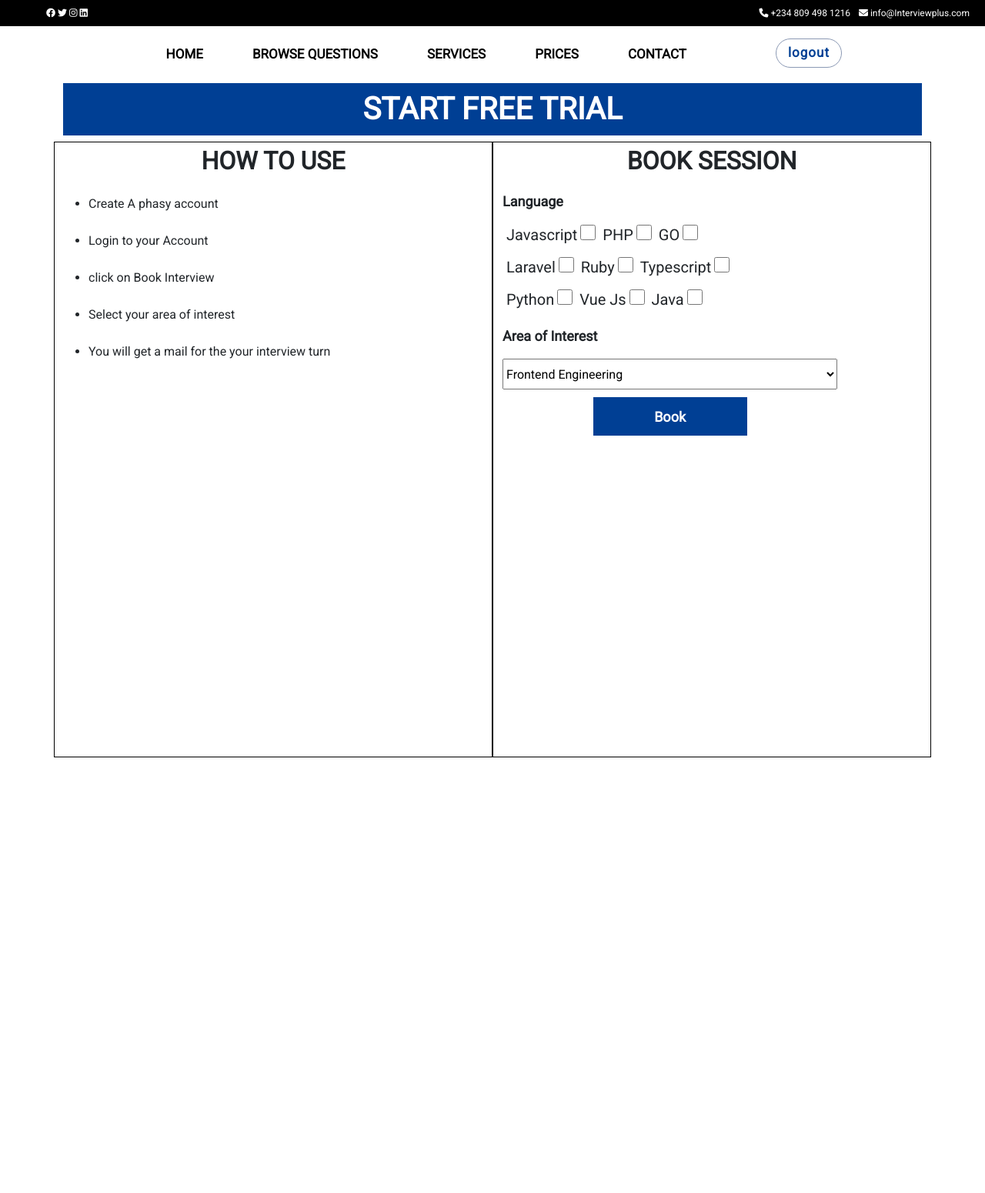
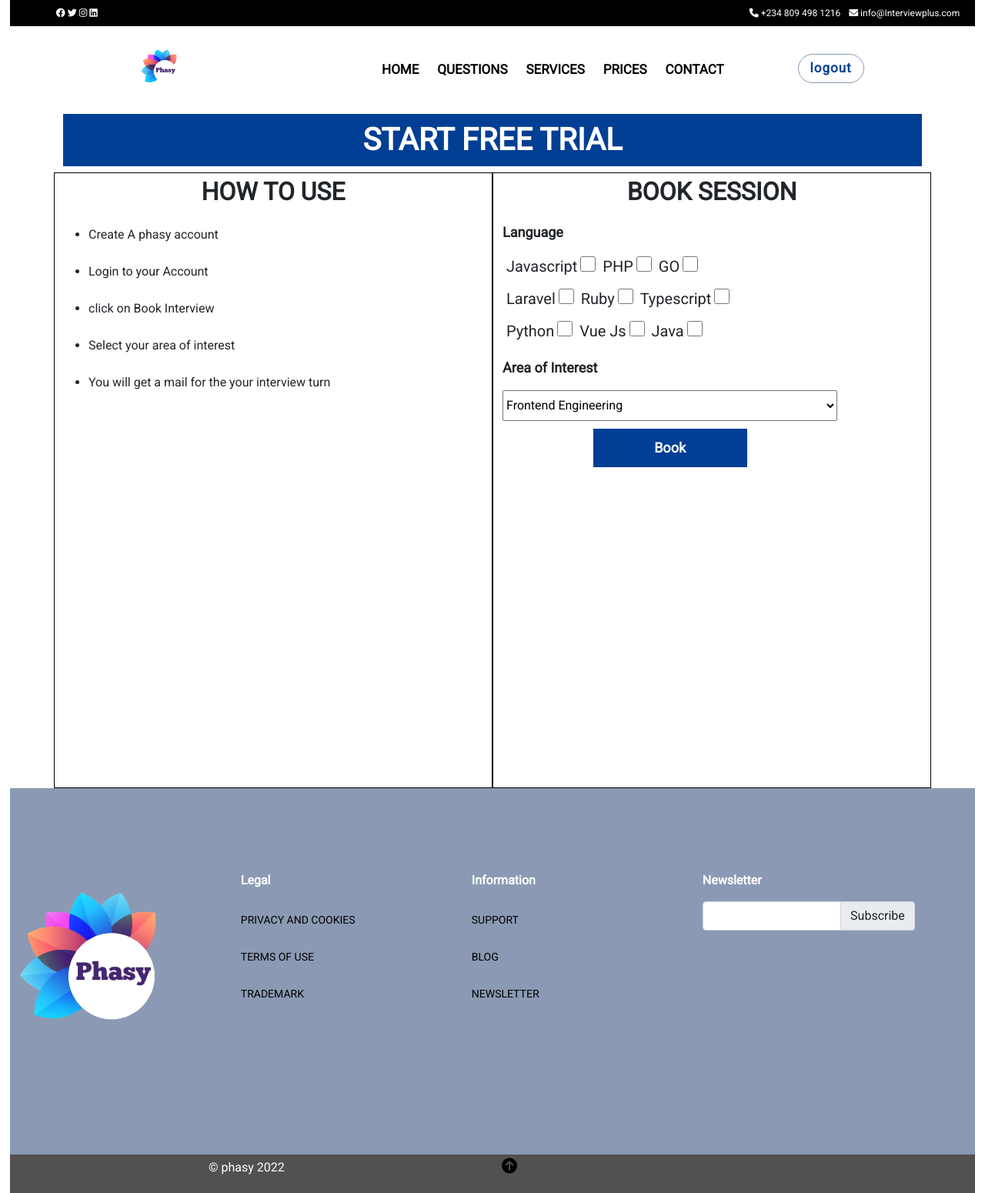
Before and after one commit to Ndukwe216/phasy.github.io, a PHP site: page /book.php in a window 1280 px wide. Shown: the whole page at 77% size. Before the commit the page ends 984 px from the top, so only its background shows below. Run offline with PHP 8.4, Linux system fonts and the light colour scheme; the visitor is signed in with stand-in values (Sample User, id 1).

Commit message:
mock interview

```diff
--- a/assets/css/style.css
+++ b/assets/css/style.css
@@ -15,6 +15,8 @@ body{
     font-size: 12px;
     background: #000;
     color: #fff;
+    width: 98%;
+    margin: auto;
 }
 .menu{
     background: #fff;
@@ -229,9 +231,11 @@ body{
     padding: 100px 0;
     background: #8B99b4;
     color: #fff;
-    margin-top: 100px;
-    width: 98%;
-
+    margin: auto;
+   width: 98%;
+}
+.footer .col-md-3{
+    width: 300px !important;
 }
 .footer h5{
     padding: 10px 0;
@@ -243,6 +247,7 @@ body{
     text-decoration: none;
     color: #000;
     font-size: 14px;
+    line-height: 3rem;
 }
 .copy-right{
     position: relative;
@@ -250,15 +255,16 @@ body{
     color: #fff;
     padding: 5px 0;
     width: 98%;
+    margin: auto;
 }
 .copy-right p{
     text-align: center;
     font-weight: 500;
 }
 .copy-right i{
-    position: absolute;
-    /* left: 50%; */
-    font-size: 50px;
+    /* position: absolute;
+    left: 200px; */
+    font-size: 20px;
     text-decoration: none;
 }
 .reveal.active{
--- a/book.php
+++ b/book.php
@@ -40,6 +40,7 @@ if (!isset($_SESSION['email'])) {
     <meta charset="UTF-8">
     <meta http-equiv="X-UA-Compatible" content="IE=edge">
     <meta name="viewport" content="width=device-width, initial-scale=1.0">
+    <link rel="shortcut icon" href="assets/img/phasy.png" type="image/x-icon">
      <!-- bootstrap styleseet -->
      <link rel="stylesheet" href="assets/css/bootstrap.min.css">
     <!-- custom stylesheet -->
@@ -73,30 +74,30 @@ if (!isset($_SESSION['email'])) {
     <!-- navigation menu -->
     <nav class="navbar navbar-expand-lg navbar-light py-3 menu">
         <div class="container-fluid">
-          <a class="navbar-brand px-4" href="#">
-            <!-- <img src="assets/img/LOGO.png" alt=""> -->
+          <a class="navbar-brand px-1" href="#">
+            <img src="assets/img/phasy.png" alt="" id="logo">
           </a>
           <button class="navbar-toggler" type="button" data-bs-toggle="collapse" data-bs-target="#navbarNav" aria-controls="navbarNav" aria-expanded="false" aria-label="Toggle navigation">
             <span class="navbar-toggler-icon"></span>
           </button>
           <div class="collapse navbar-collapse" id="navbarNav">
             <ul class="navbar-nav ms-auto px-5">
-              <li class="nav-item px-4">
+              <li class="nav-item px-1">
                 <a class="nav-link active" aria-current="page" href="index.php">HOME</a>
               </li>
-              <li class="nav-item px-4">
-                <a class="nav-link" href="question.php">BROWSE QUESTIONS</a>
+              <li class="nav-item px-1">
+                <a class="nav-link" href="question.php">QUESTIONS</a>
               </li>
-              <li class="nav-item px-4">
+              <li class="nav-item px-1">
                 <a class="nav-link" href="#services">SERVICES</a>
               </li>
-              <li class="nav-item px-4">
+              <li class="nav-item px-1">
                 <a class="nav-link" href="#prices">PRICES</a>
               </li>
-              <li class="nav-item px-4">
+              <li class="nav-item px-1">
                 <a class="nav-link" href="#contact">CONTACT</a>
               </li>
-              <li class="nav-item px-4">
+              <li class="nav-item ps-4">
                 <a class="nav-link" href="logout.php" id="login">logout</a>
               </li>
             </ul>
@@ -166,6 +167,45 @@ if (!isset($_SESSION['email'])) {
             </div>
         </div>
       </div>
+      <!-- footer section -->
+      <div class="footer">
+        <div class="row">
+            <div class="col-md-3">
+                <img src="assets/img/phasy.png" alt="" class="img-fluid">
+            </div>
+            <div class="col-md-3">
+                <h5>Legal</h5>
+                <a href="#">PRIVACY AND COOKIES</a>
+                <a href="#">TERMS OF USE</a>
+                <a href="#">TRADEMARK</a>
+            </div>
+            <div class="col-md-3">
+                <h5>Information</h5>
+                <a href="#">SUPPORT</a>
+                <a href="#">BLOG</a>
+                <a href="#">NEWSLETTER</a>
+            </div>
+            <div class="col-md-3">
+                <h5>Newsletter</h5>
+                <form action="">
+                    <div class="input-group">
+                        <input type="text" class="form-control">
+                        <button class="input-group-text">Subscribe</button>
+                    </div>
+                </form>
+            </div>
+        </div>
+      </div>
+      <div class="copy-right">
+        <div class="row">
+      <div class="col-6">
+      <p>&copy phasy 2022</p>
+</div>
+<div class="col-6">
+       <a href="#top"> <i class="fa fa-arrow-circle-up"></i> </a>
+       </div>
+       </div>
+      </div>
       <script src="assets/js/bootstrap.bundle.min.js"></script>
     <!-- custom script -->
     <script src="assets/js/main.js"></script>
```
Also changed, not shown: index.php (+14 -8 lines), live/index.html (+6 -3 lines), login.php (+28 -20 lines), msg.php (+38 -0 lines), question.php (+15 -9 lines), signup.php (+14 -8 lines).
